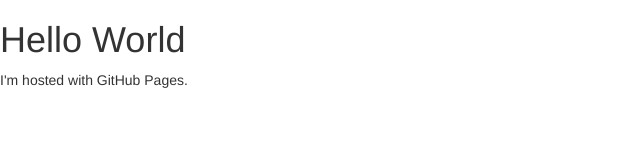
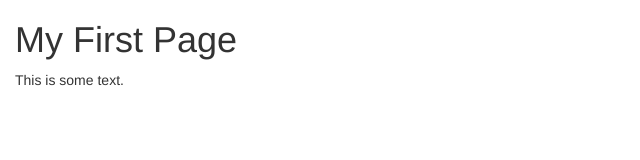
Before and after one commit to ddiamond1020/ddiamond1020.github.io, a plain HTML site: page index.html in a window 1280 px wide. Shown: the whole page, without its empty margins (0-640 px from the left). Drawn offline with nearby package versions, Linux system fonts and the light colour scheme.

Commit message:
adding bootstrap

```diff
--- a/index.html
+++ b/index.html
@@ -1,7 +1,7 @@
 <!DOCTYPE html>
-<html>
+<html lang="en">
     <head>
-        <title>ddiamond1020</title>
+        <title>Portfolio</title>
         <meta charset="utf-8">
         <meta name="viewport" content="width=device-width, initial-scale=1">
         <link rel="stylesheet" href="https://maxcdn.bootstrapcdn.com/bootstrap/3.4.1/css/bootstrap.min.css">
@@ -9,7 +9,11 @@
         <script src="https://maxcdn.bootstrapcdn.com/bootstrap/3.4.1/js/bootstrap.min.js"></script>
     </head>
     <body>
-        <h1>Hello World</h1>
-        <p>I'm hosted with GitHub Pages.</p>
+
+    <div class="container-fluid">
+        <h1>My First Page</h1>
+        <p>This is some text.</p>
+    </div>
+
     </body>
 </html>
--- a/styles.css
+++ /dev/null
@@ -1,3 +0,0 @@
-h1 {
-
-}
```
